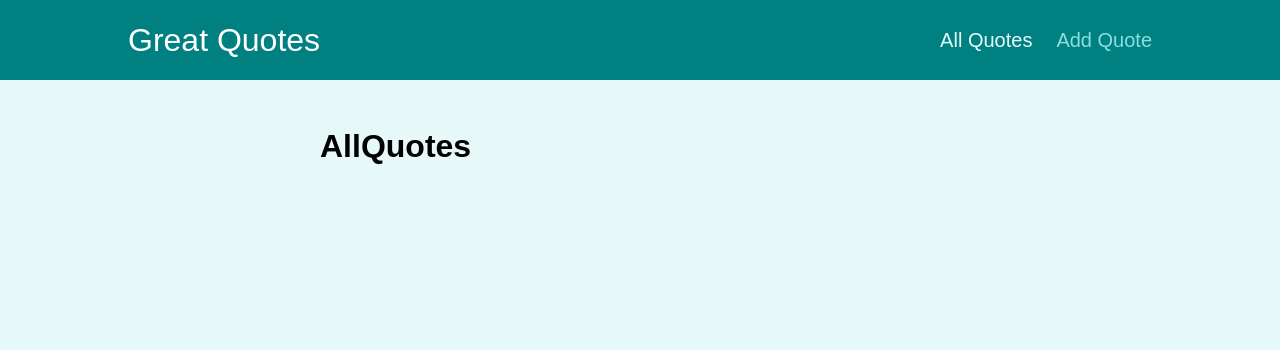
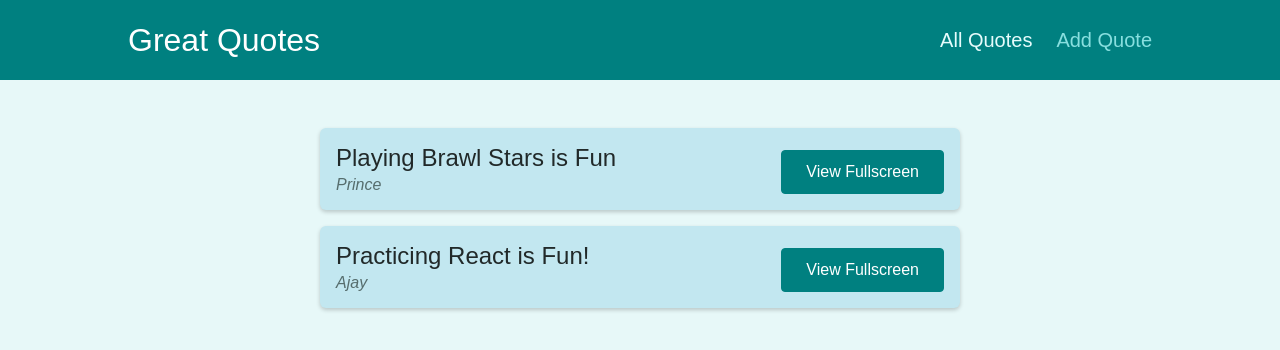
Before and after one commit to KayyamAjay/Routepractice-project, a React (Create React App) app: page /quotes in a window 1280 px wide. Shown: the top 350 px of the page. Built offline with nearby package versions, Linux system fonts and the light colour scheme.

Commit message:
Adding dummydata and form

```diff
--- a/src/pages/AllQuotes.js
+++ b/src/pages/AllQuotes.js
@@ -1,5 +1,20 @@
+import QouteList from "../components/quotes/QuoteList";
+
+const Dummy_quotes = [
+  {
+    id: "1",
+    author: "Prince",
+    text: "Playing Brawl Stars is Fun",
+  },
+  {
+    id: "2",
+    author: "Ajay",
+    text: "Practicing React is Fun!",
+  },
+];
+
 const AllQuotes = () => {
-  return <h1>AllQuotes</h1>;
+  return <QouteList quotes={Dummy_quotes} />;
 };
 
 export default AllQuotes;
--- a/src/pages/NewQuote.js
+++ b/src/pages/NewQuote.js
@@ -1,5 +1,9 @@
+import QuoteForm from "../components/quotes/QuoteForm";
 const NewQuote = () => {
-  return <h1>NewQuote</h1>;
+  const addHandler = (data) => {
+    console.log(data);
+  };
+  return <QuoteForm onAddQuote={addHandler} />;
 };
 
 export default NewQuote;
```
Also changed, not shown: 1 other file (tests, documents, lock files or other folders).
